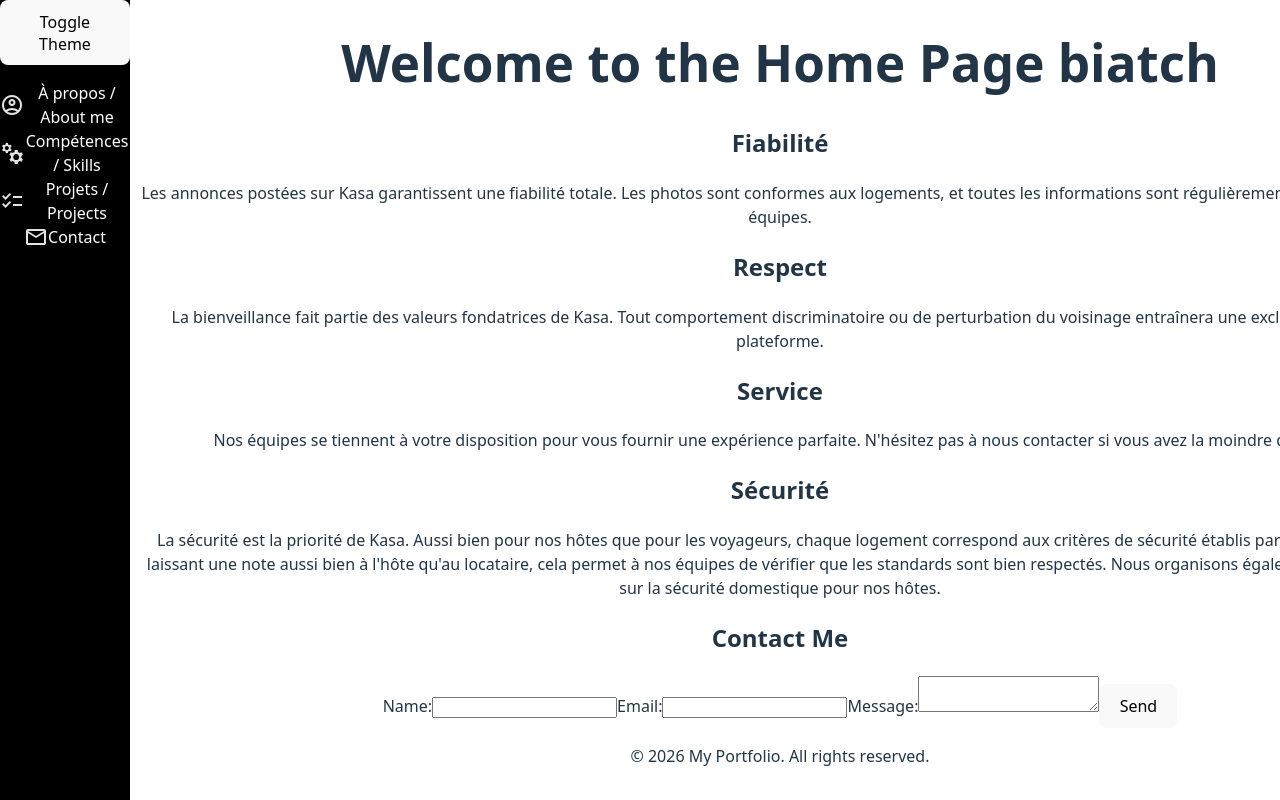
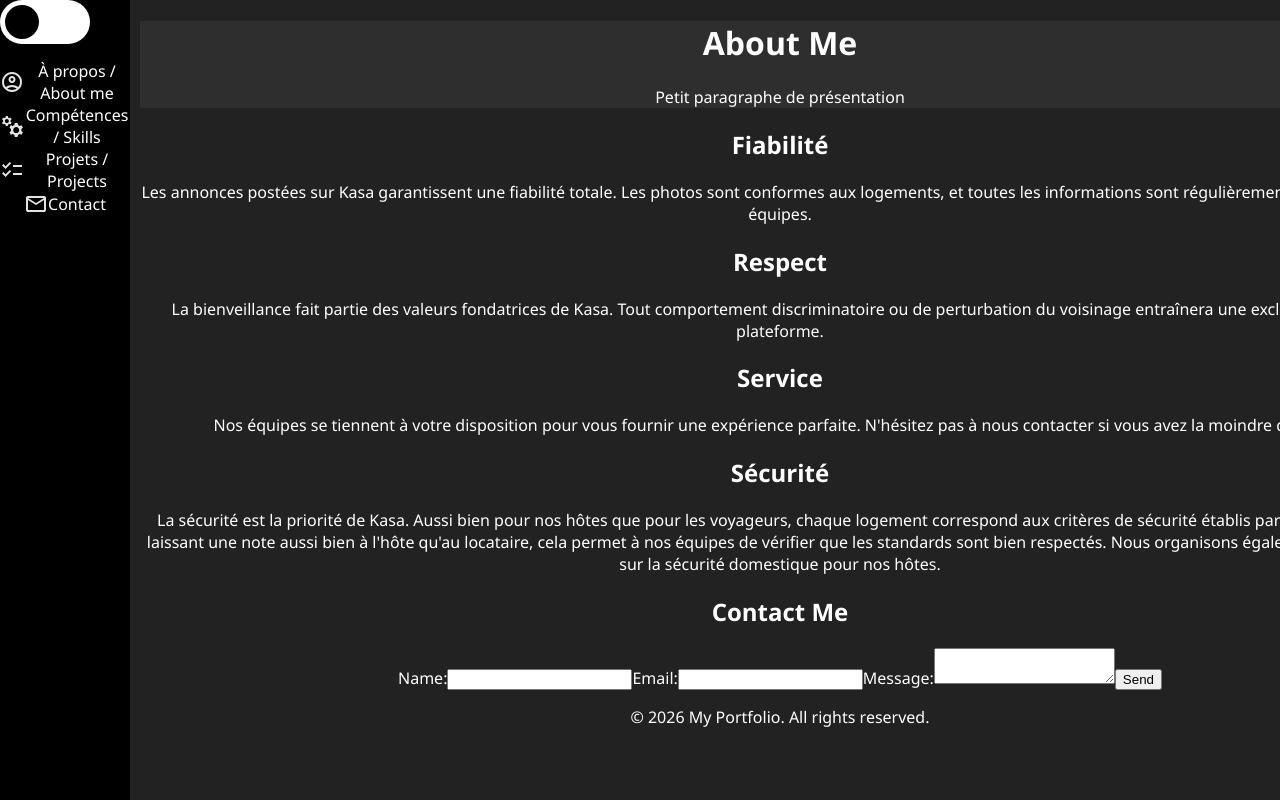
Before and after one commit to Tigrou-le-ninja/PortfolioTS, a React (Vite) app: page / in a window 1280 px wide. Shown: the top 800 px of the page. Built offline with nearby package versions, Linux system fonts and the light colour scheme.

Commit message:
Implémentation du toggle de thème (styling à faire)

```diff
--- a/package.json
+++ b/package.json
@@ -15,7 +15,8 @@
     "gh-pages": "^6.3.0",
     "react": "^19.2.0",
     "react-dom": "^19.2.0",
-    "sass": "^1.97.3"
+    "sass": "^1.97.3",
+    "use-local-storage": "^3.0.0"
   },
   "devDependencies": {
     "@eslint/js": "^9.39.1",
--- a/src/App.jsx
+++ b/src/App.jsx
@@ -1,11 +1,15 @@
+import { useState } from "react";
+
 import "./App.scss";
 import Home from "./pages/home/home";
 
 function App() {
+  const theme = useState("dark");
+
   return (
-    <>
+    <div className="app" data-theme={theme}>
       <Home />
-    </>
+    </div>
   );
 }
 
--- a/src/App.scss
+++ b/src/App.scss
@@ -2,39 +2,3 @@
   max-width: 1280px;
   text-align: center;
 }
-
-.logo {
-  height: 6em;
-  padding: 1.5em;
-  will-change: filter;
-  transition: filter 300ms;
-}
-.logo:hover {
-  filter: drop-shadow(0 0 2em #646cffaa);
-}
-.logo.react:hover {
-  filter: drop-shadow(0 0 2em #61dafbaa);
-}
-
-@keyframes logo-spin {
-  from {
-    transform: rotate(0deg);
-  }
-  to {
-    transform: rotate(360deg);
-  }
-}
-
-@media (prefers-reduced-motion: no-preference) {
-  a:nth-of-type(2) .logo {
-    animation: logo-spin infinite 20s linear;
-  }
-}
-
-.card {
-  padding: 2em;
-}
-
-.read-the-docs {
-  color: #888;
-}
--- /dev/null
+++ b/src/components/about/about.jsx
@@ -0,0 +1,13 @@
+import "./about.scss";
+
+const About = () => {
+  return (
+    <div className="about">
+      {/* Ajouter une image de profil ici */}
+      <h1>About Me</h1>
+      <p>Petit paragraphe de présentation</p>
+    </div>
+  );
+};
+
+export default About;
--- /dev/null
+++ b/src/components/about/about.scss
@@ -0,0 +1,4 @@
+.about {
+  background-color: var(--background-block);
+  transition: all 1s ease;
+}
--- a/src/components/navbar/navbar.scss
+++ b/src/components/navbar/navbar.scss
@@ -3,9 +3,10 @@
   padding: 0;
   width: 130px;
   position: fixed;
+  top: 0;
   height: 100%;
   overflow: auto;
-  background-color: black;
+  background-color: var(--background-nav);
 
   .navlinks {
     list-style-type: none;
--- a/src/components/themeswitch/themeswitch.jsx
+++ b/src/components/themeswitch/themeswitch.jsx
@@ -1,9 +1,27 @@
+import { useState } from "react";
+
 import "./themeswitch.scss";
 
 const ThemeSwitch = () => {
+  const [theme, setTheme] = useState("dark");
+  const rootTheme = document.getElementById("root");
+
+  const toggleTheme = () => {
+    const newTheme = theme === "light" ? "dark" : "light";
+    setTheme(newTheme);
+    rootTheme.setAttribute("data-theme", newTheme);
+  };
+
+  // Mettre "transition: all 1s ease;" dans le css des blocks et composants pour un changement de thème fluide!
+
+  console.log("Current theme:", theme);
+
   return (
     <div className="theme-switch">
-      <button className="theme-toggle">Toggle Theme</button>
+      <label className="toggle">
+        <input type="checkbox" onChange={toggleTheme} checked={theme === "light"} />
+        <span className="slider"></span>
+      </label>
     </div>
   );
 };
--- a/src/components/themeswitch/themeswitch.scss
+++ b/src/components/themeswitch/themeswitch.scss
@@ -0,0 +1,43 @@
+.toggle {
+  display: block;
+  position: relative;
+  width: 90px;
+  height: 44px;
+
+  & input {
+    opacity: 0;
+    width: 0;
+    height: 0;
+
+    &:checked {
+      & + .slider {
+        background-color: var(--text-color);
+
+        &::before {
+          transform: translateX(44px);
+        }
+      }
+    }
+  }
+}
+
+.slider {
+  position: absolute;
+  inset: 0;
+  background-color: var(--text-color);
+  border-radius: 44px;
+  cursor: pointer;
+  transition: background-color 0.3s ease;
+
+  &::before {
+    content: "";
+    position: absolute;
+    height: 34px;
+    width: 34px;
+    left: 5px;
+    bottom: 5px;
+    background-color: var(--background-nav);
+    border-radius: 50%;
+    transition: transform 0.3s ease;
+  }
+}
--- a/src/main.scss
+++ b/src/main.scss
@@ -1,58 +1,24 @@
 :root {
-  font-family: system-ui, Avenir, Helvetica, Arial, sans-serif;
-  line-height: 1.5;
-  font-weight: 400;
+  --background-nav: black;
+  --background-body: #222222;
+  --background-block: oklch(from var(--background-body) calc(l * 1.2) c h);
+  --background-sub-block: oklch(from var(--background-body) calc(l * 1.4) c h);
+  --text-color: white;
+}
 
-  color-scheme: light dark;
-  color: rgba(255, 255, 255, 0.87);
-  background-color: #242424;
-
-  font-synthesis: none;
-  text-rendering: optimizeLegibility;
-  -webkit-font-smoothing: antialiased;
-  -moz-osx-font-smoothing: grayscale;
+[data-theme="light"] {
+  --background-nav: white;
+  --background-body: #b3b3b3;
+  --background-block: oklch(from var(--background-body) calc(l * 0.8) c h);
+  --background-sub-block: oklch(from var(--background-body) calc(l * 0.6) c h);
+  --text-color: black;
 }
 
 body {
   margin: 0;
-  display: flex;
-  place-items: center;
-  min-width: 320px;
+  font-family: "Segoe UI", Tahoma, Geneva, Verdana, sans-serif;
+  -webkit-font-smoothing: antialiased;
+  -moz-osx-font-smoothing: grayscale;
+  background-color: var(--background-body);
+  color: var(--text-color);
 }
-
-h1 {
-  font-size: 3.2em;
-  line-height: 1.1;
-}
-
-button {
-  border-radius: 8px;
-  border: 1px solid transparent;
-  padding: 0.6em 1.2em;
-  font-size: 1em;
-  font-weight: 500;
-  font-family: inherit;
-  background-color: #1a1a1a;
-  cursor: pointer;
-  transition: border-color 0.25s;
-}
-button:hover {
-  border-color: #646cff;
-}
-button:focus,
-button:focus-visible {
-  outline: 4px auto -webkit-focus-ring-color;
-}
-
-@media (prefers-color-scheme: light) {
-  :root {
-    color: #213547;
-    background-color: #ffffff;
-  }
-  a:hover {
-    color: #747bff;
-  }
-  button {
-    background-color: #f9f9f9;
-  }
-}
--- a/src/pages/home/home.jsx
+++ b/src/pages/home/home.jsx
@@ -1,6 +1,7 @@
 import "./home.scss";
 
 import Navbar from "../../components/navbar/navbar";
+import About from "../../components/about/about";
 import Footer from "../../components/footer/footer";
 import Project from "../../components/project/project";
 import Contact from "../../components/contact/contact";
@@ -13,7 +14,7 @@ const Home = () => {
       <Navbar />
       <div className="content">
         <main className="main-content">
-          <h1>Welcome to the Home Page biatch</h1>
+          <About />
           {/* Faire un map ici et appeler plusieurs fois le composant PROJECT AU SINGULIER pour n'afficher qu'un projet à la fois */}
           {projects.map((project) => (
             <Project key={project.id} project={project} />
--- a/src/pages/home/home.scss
+++ b/src/pages/home/home.scss
@@ -4,5 +4,5 @@
 }
 
 .main-content {
-  margin: auto;
+  margin: 0;
 }
```
Also changed, not shown: 1 other file (tests, documents, lock files or other folders).
